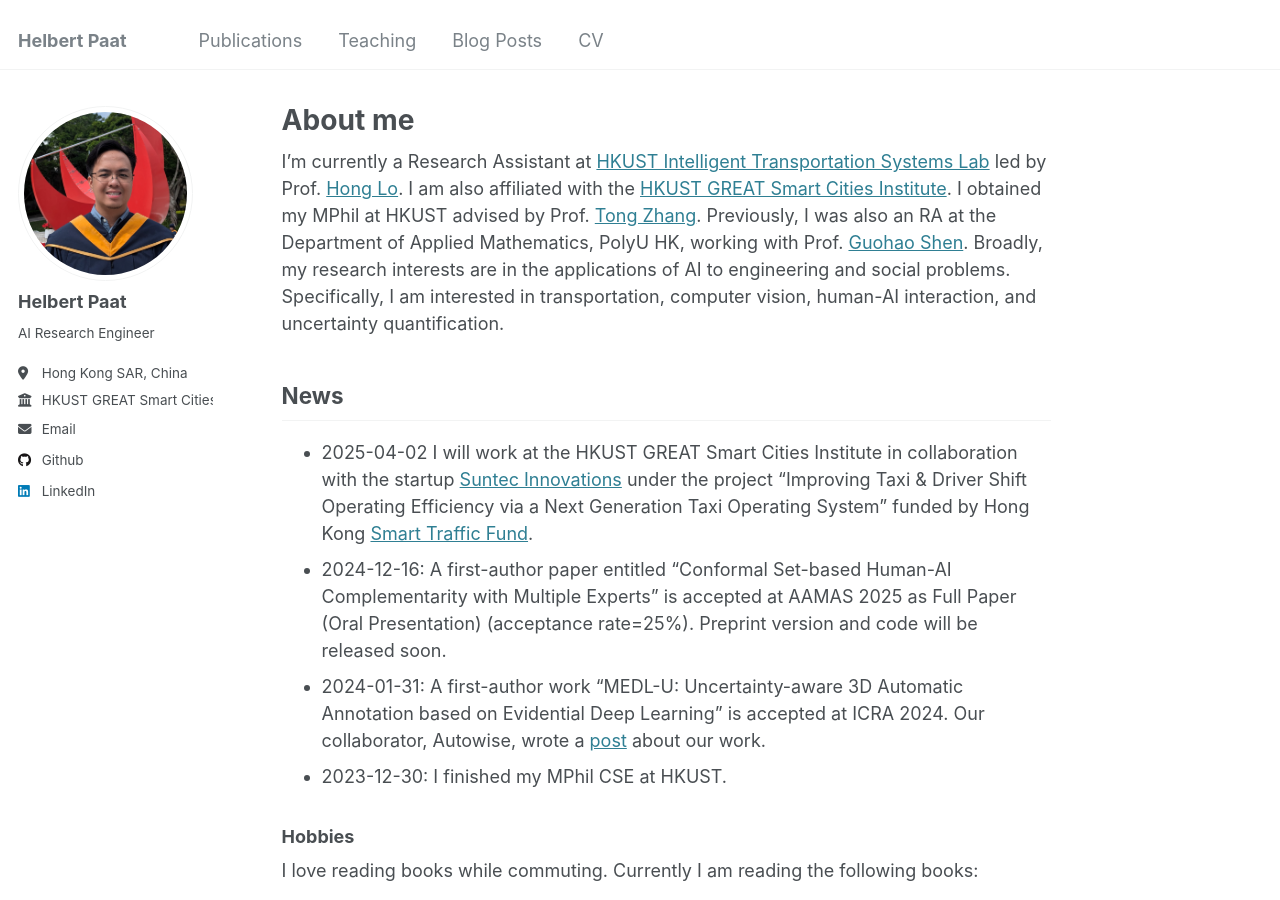
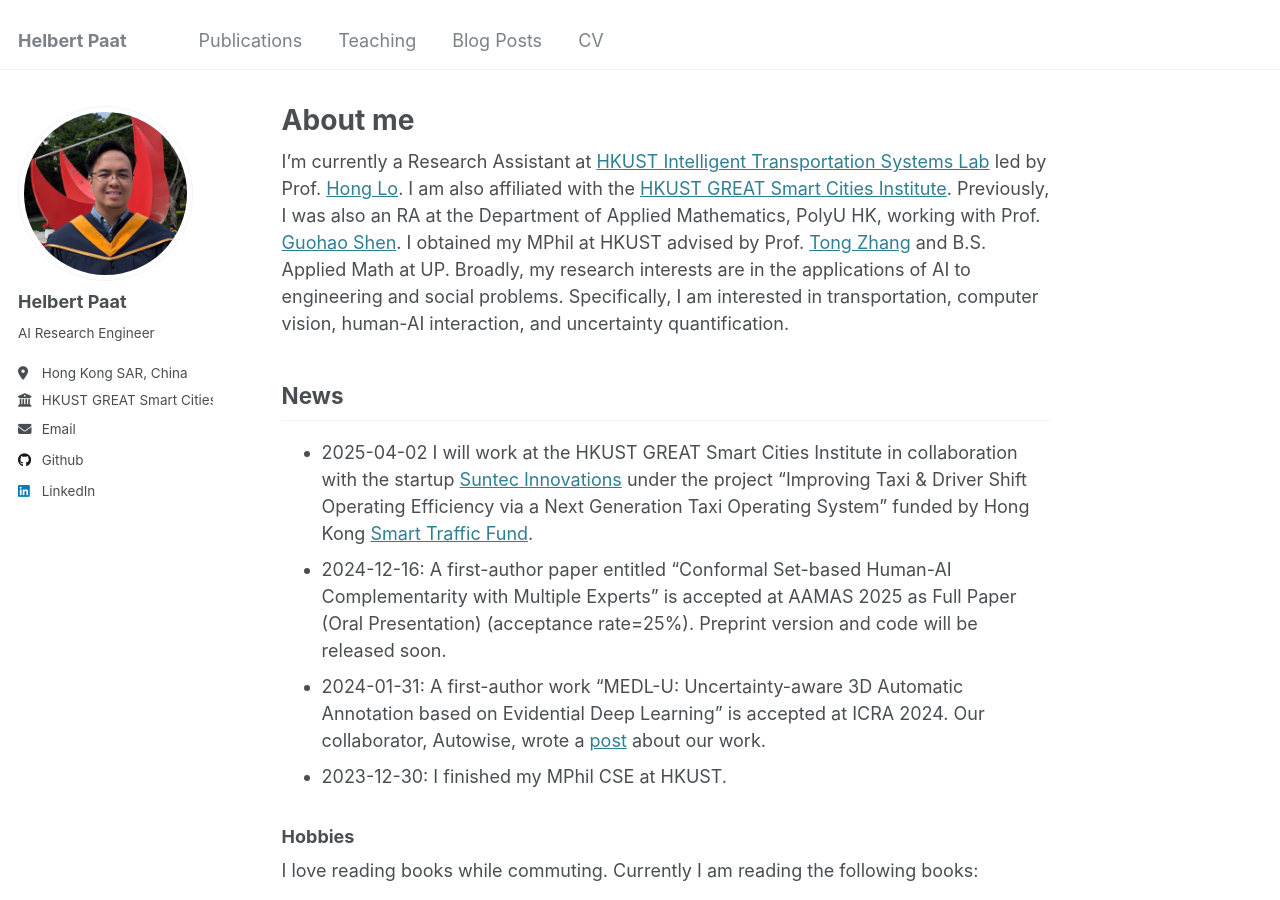
Before and after one commit to paathelb/paathelb.github.io, a Jekyll site: the page built from _pages/about.md, in a window 1280 px wide and 900 px high. Built offline with Jekyll 4.4.1, drawn with Linux system fonts in a browser that asks for light colours.

Commit message:
Update about.md

```diff
--- a/_pages/about.md
+++ b/_pages/about.md
@@ -50,7 +50,7 @@ For more info
 More info about configuring Academic Pages can be found in [the guide](https://academicpages.github.io/markdown/), the [growing wiki](https://github.com/academicpages/academicpages.github.io/wiki), and you can always [ask a question on GitHub](https://github.com/academicpages/academicpages.github.io/discussions). The [guides for the Minimal Mistakes theme](https://mmistakes.github.io/minimal-mistakes/docs/configuration/) (which this theme was forked from) might also be helpful.
 -->
 
-I'm currently a Research Assistant at [HKUST Intelligent Transportation Systems Lab](https://sites.google.com/view/hkustits/home) led by Prof. [Hong Lo](https://cehklo.people.ust.hk/). I am also affiliated with the [HKUST GREAT Smart Cities Institute](https://gsc.hkust.edu.hk/). I obtained my MPhil at HKUST advised by Prof. [Tong Zhang](https://tongzhang-ml.org/). Previously, I was also an RA at the Department of Applied Mathematics, PolyU HK, working with Prof. [Guohao Shen](https://ghshen1.github.io/). Broadly, my research interests are in the applications of AI to engineering and social problems. Specifically, I am interested in transportation, computer vision, human-AI interaction, and uncertainty quantification.
+I'm currently a Research Assistant at [HKUST Intelligent Transportation Systems Lab](https://sites.google.com/view/hkustits/home) led by Prof. [Hong Lo](https://cehklo.people.ust.hk/). I am also affiliated with the [HKUST GREAT Smart Cities Institute](https://gsc.hkust.edu.hk/). Previously, I was also an RA at the Department of Applied Mathematics, PolyU HK, working with Prof. [Guohao Shen](https://ghshen1.github.io/). I obtained my MPhil at HKUST advised by Prof. [Tong Zhang](https://tongzhang-ml.org/) and B.S. Applied Math at UP. Broadly, my research interests are in the applications of AI to engineering and social problems. Specifically, I am interested in transportation, computer vision, human-AI interaction, and uncertainty quantification.
 
 ## News
 - 2025-04-02 I will work at the HKUST GREAT Smart Cities Institute in collaboration with the startup [Suntec Innovations](https://www.suntec.app/) under the project "Improving Taxi & Driver Shift Operating Efficiency via a Next Generation Taxi Operating System" funded by Hong Kong [Smart Traffic Fund](https://stf.hkpc.org/cs-87-2403-ra/).
```
